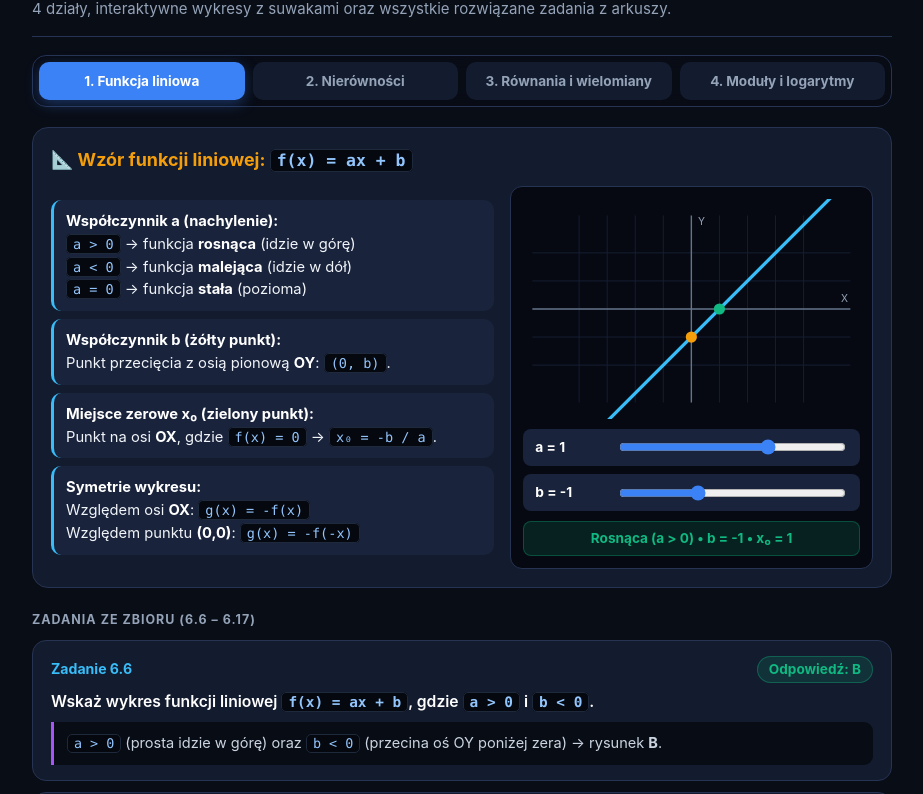
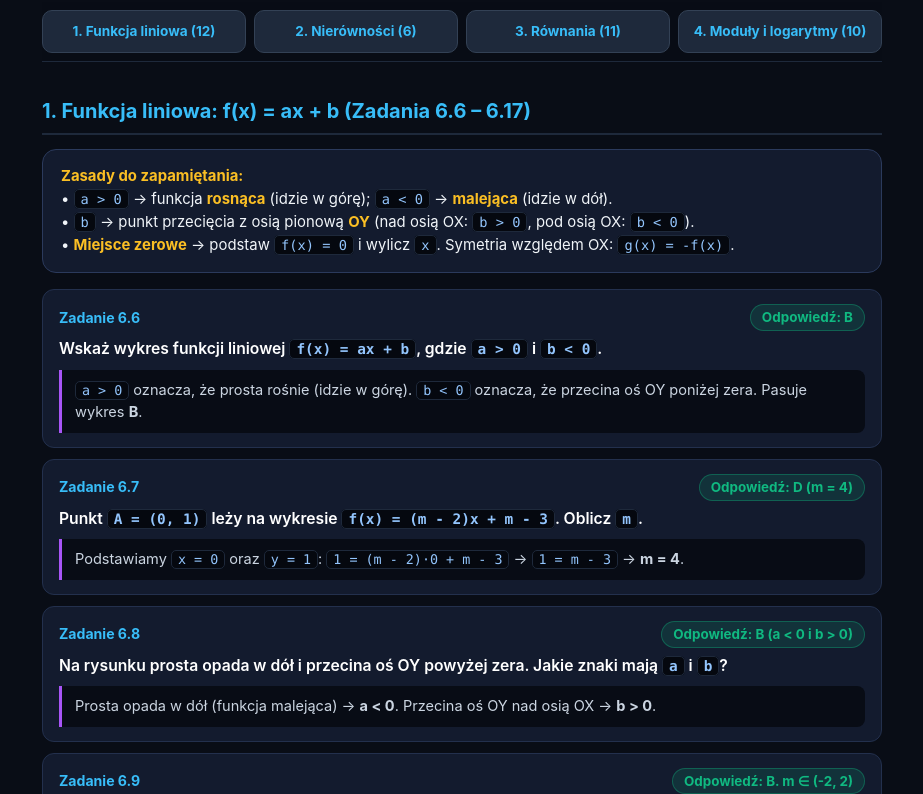
Before and after one commit to zagreusprincessoftheunderworld-cyber/Nicola_Special, a plain HTML site: page index.html in a window 1280 px wide. Shown: the part 100-894 px from the top of the page, without its empty margins (178-1101 px from the left). Drawn offline with Linux system fonts and the light colour scheme.

Commit message:
Update index.html

```diff
--- a/index.html
+++ b/index.html
@@ -3,125 +3,72 @@
 <head>
 <meta charset="UTF-8">
 <meta name="viewport" content="width=device-width, initial-scale=1.0">
-<title>Matematyka — Kompletna ściągawka przed sprawdzianem</title>
+<title>Ściągawka z matematyki — 37 zadań z rozwiązaniami</title>
 <style>
-  :root {
-    --bg: #090d16;
-    --card: #131b2e;
-    --card2: #19233c;
-    --border: #263352;
-    --blue: #3b82f6;
-    --cyan: #38bdf8;
-    --green: #10b981;
-    --amber: #f59e0b;
-    --purple: #a855f7;
-    --text: #f1f5f9;
-    --muted: #94a3b8;
-  }
+  html { scroll-behavior: smooth; }
   * { box-sizing: border-box; font-family: -apple-system, BlinkMacSystemFont, "Segoe UI", Roboto, sans-serif; }
-  body { background: var(--bg); color: var(--text); margin: 0; padding: 16px 16px 60px; line-height: 1.55; }
-  .wrap { max-width: 860px; margin: 0 auto; }
-
-  header { border-bottom: 1px solid var(--border); padding-bottom: 16px; margin-bottom: 18px; }
-  .tag { display: inline-block; background: rgba(56,189,248,0.12); color: var(--cyan); border: 1px solid rgba(56,189,248,0.3); font-size: 0.75rem; font-weight: 700; padding: 3px 10px; border-radius: 99px; text-transform: uppercase; margin-bottom: 8px; }
-  h1 { font-size: 1.65rem; margin: 0 0 4px; color: #fff; }
-  header p { margin: 0; color: var(--muted); font-size: 0.94rem; }
-
-  /* Tabs */
-  .tabs { display: grid; grid-template-columns: repeat(4, 1fr); gap: 8px; margin-bottom: 20px; position: sticky; top: 8px; z-index: 50; background: rgba(9,13,22,0.92); backdrop-filter: blur(8px); padding: 6px; border-radius: 14px; border: 1px solid var(--border); }
-  @media (max-width: 680px) { .tabs { grid-template-columns: repeat(2, 1fr); } }
-  .tab-btn { background: var(--card); border: 1px solid transparent; color: var(--muted); padding: 10px 8px; border-radius: 10px; font-weight: 700; font-size: 0.85rem; cursor: pointer; transition: 0.15s; }
-  .tab-btn:hover { color: #fff; border-color: var(--border); }
-  .tab-btn.active { background: var(--blue); color: #fff; box-shadow: 0 4px 14px rgba(59,130,246,0.35); }
-
-  .tab-content { display: none; }
-  .tab-content.active { display: block; }
-
-  /* Rule & Graph Box */
-  .panel-box { background: var(--card); border: 1px solid var(--border); border-radius: 16px; padding: 18px; margin-bottom: 18px; }
-  .panel-box h2 { margin: 0 0 12px; font-size: 1.12rem; color: var(--amber); }
-  .grid-2 { display: grid; grid-template-columns: 1.1fr 0.9fr; gap: 16px; align-items: center; }
-  @media (max-width: 720px) { .grid-2 { grid-template-columns: 1fr; } }
-
-  .rule-list { margin: 0; padding: 0; list-style: none; display: flex; flex-direction: column; gap: 8px; }
-  .rule-list li { background: var(--card2); padding: 10px 12px; border-radius: 10px; font-size: 0.92rem; border-left: 3px solid var(--cyan); }
-  .rule-list b { color: #fff; }
-
-  .graph-box { background: #060911; border: 1px solid var(--border); border-radius: 12px; padding: 12px; }
-  svg { width: 100%; height: 220px; display: block; }
-  .sliders { display: flex; flex-direction: column; gap: 8px; margin-top: 10px; }
-  .sl-row { background: var(--card2); padding: 8px 12px; border-radius: 8px; font-size: 0.86rem; display: flex; align-items: center; justify-content: space-between; gap: 10px; }
-  .sl-row b { min-width: 72px; color: #fff; }
-  .sl-row input { flex: 1; accent-color: var(--blue); cursor: pointer; }
-  .status { margin-top: 10px; background: rgba(16,185,129,0.14); color: var(--green); border: 1px solid rgba(16,185,129,0.3); padding: 6px 10px; border-radius: 8px; text-align: center; font-weight: 700; font-size: 0.85rem; }
-
-  /* Tasks */
-  .sec-label { font-size: 0.78rem; font-weight: 700; text-transform: uppercase; letter-spacing: 0.08em; color: var(--muted); margin: 22px 0 10px; }
-  .task { background: var(--card); border: 1px solid var(--border); border-radius: 14px; padding: 15px 18px; margin-bottom: 11px; }
-  .task-head { display: flex; justify-content: space-between; align-items: center; gap: 8px; margin-bottom: 7px; flex-wrap: wrap; }
-  .t-id { font-weight: 700; color: var(--cyan); font-size: 0.88rem; }
-  .t-ans { background: rgba(16,185,129,0.15); color: var(--green); border: 1px solid rgba(16,185,129,0.35); padding: 2px 11px; border-radius: 99px; font-weight: 700; font-size: 0.85rem; }
-  .t-q { font-weight: 600; font-size: 0.98rem; color: #fff; margin-bottom: 8px; }
-  .t-sol { background: #080c15; border-left: 3px solid var(--purple); padding: 10px 13px; border-radius: 0 9px 9px 0; font-size: 0.91rem; color: #cbd5e1; }
+  body { background: #090d16; color: #f1f5f9; margin: 0; padding: 16px 16px 70px; line-height: 1.55; }
+  .wrap { max-width: 840px; margin: 0 auto; }
+  h1 { font-size: 1.65rem; margin: 0 0 6px; color: #fff; }
+  .sub { color: #94a3b8; margin: 0 0 16px; font-size: 0.94rem; }
+  .nav { display: grid; grid-template-columns: repeat(4, 1fr); gap: 8px; position: sticky; top: 8px; z-index: 50; background: rgba(9,13,22,0.95); backdrop-filter: blur(8px); padding: 8px 0; border-bottom: 1px solid #1e293b; margin-bottom: 22px; }
+  @media (max-width: 640px) { .nav { grid-template-columns: repeat(2, 1fr); } }
+  .nav a { background: #1e293b; color: #38bdf8; text-decoration: none; text-align: center; padding: 10px 6px; border-radius: 10px; font-weight: 700; font-size: 0.85rem; border: 1px solid #334155; }
+  .nav a:hover { background: #3b82f6; color: #fff; }
+  h2 { color: #38bdf8; font-size: 1.25rem; margin: 34px 0 14px; padding-bottom: 6px; border-bottom: 2px solid #1e293b; scroll-margin-top: 75px; }
+  .rule { background: #131b2e; border: 1px solid #2b3a5c; border-radius: 14px; padding: 15px 18px; margin-bottom: 16px; font-size: 0.93rem; }
+  .rule b { color: #fbbf24; }
+  .task { background: #131b2e; border: 1px solid #23304d; border-radius: 12px; padding: 14px 16px; margin-bottom: 11px; }
+  .top { display: flex; justify-content: space-between; align-items: center; gap: 8px; margin-bottom: 6px; flex-wrap: wrap; }
+  .id { font-weight: 700; color: #38bdf8; font-size: 0.88rem; }
+  .ans { background: rgba(16,185,129,0.15); color: #10b981; border: 1px solid rgba(16,185,129,0.35); padding: 2px 11px; border-radius: 99px; font-weight: 700; font-size: 0.84rem; }
+  .q { font-weight: 600; margin-bottom: 8px; color: #fff; font-size: 0.98rem; }
+  .sol { background: #080c15; border-left: 3px solid #a855f7; padding: 9px 13px; border-radius: 0 8px 8px 0; font-size: 0.91rem; color: #cbd5e1; }
   code { background: #05080f; border: 1px solid #1e293b; padding: 1px 6px; border-radius: 5px; color: #93c5fd; font-family: Consolas, monospace; font-size: 0.92em; }
 </style>
 </head>
 <body>
 <div class="wrap">
-  <header>
-    <div class="tag">Matematyka • Poziom podstawowy</div>
-    <h1>Kompletna ściągawka przed sprawdzianem</h1>
-    <p>4 działy, interaktywne wykresy z suwakami oraz wszystkie rozwiązane zadania z arkuszy.</p>
-  </header>
+  <h1>Kompletna ściągawka przed sprawdzianem</h1>
+  <p class="sub">Wszystkie 37 zadań z arkuszy i kartkówki — każde osobno z pełnym wyjaśnieniem.</p>
 
-  <div class="tabs">
-    <button type="button" class="tab-btn active" data-tab="tab1">1. Funkcja liniowa</button>
-    <button type="button" class="tab-btn" data-tab="tab2">2. Nierówności</button>
-    <button type="button" class="tab-btn" data-tab="tab3">3. Równania i wielomiany</button>
-    <button type="button" class="tab-btn" data-tab="tab4">4. Moduły i logarytmy</button>
+  <div class="nav">
+    <a href="#d1">1. Funkcja liniowa (12)</a>
+    <a href="#d2">2. Nierówności (6)</a>
+    <a href="#d3">3. Równania (11)</a>
+    <a href="#d4">4. Moduły i logarytmy (10)</a>
   </div>
 
-  <!-- ==================== TAB 1: FUNKCJA LINIOWA ==================== -->
-  <div id="tab1" class="tab-content active">
-    <div class="panel-box">
-      <h2>📐 Wzór funkcji liniowej: <code>f(x) = ax + b</code></h2>
-      <div class="grid-2">
-        <ul class="rule-list">
-          <li><b>Współczynnik a (nachylenie):</b><br><code>a &gt; 0</code> → funkcja <b>rosnąca</b> (idzie w górę)<br><code>a &lt; 0</code> → funkcja <b>malejąca</b> (idzie w dół)<br><code>a = 0</code> → funkcja <b>stała</b> (pozioma)</li>
-          <li><b>Współczynnik b (żółty punkt):</b><br>Punkt przecięcia z osią pionową <b>OY</b>: <code>(0, b)</code>.</li>
-          <li><b>Miejsce zerowe x₀ (zielony punkt):</b><br>Punkt na osi <b>OX</b>, gdzie <code>f(x) = 0</code> → <code>x₀ = -b / a</code>.</li>
-          <li><b>Symetrie wykresu:</b><br>Względem osi <b>OX</b>: <code>g(x) = -f(x)</code><br>Względem punktu <b>(0,0)</b>: <code>g(x) = -f(-x)</code></li>
-        </ul>
+  <!-- ==================== 1. FUNKCJA LINIOWA ==================== -->
+  <h2 id="d1">1. Funkcja liniowa: f(x) = ax + b (Zadania 6.6 – 6.17)</h2>
+  <div class="rule">
+    <b>Zasady do zapamiętania:</b><br>
+    • <code>a &gt; 0</code> → funkcja <b>rosnąca</b> (idzie w górę); <code>a &lt; 0</code> → <b>malejąca</b> (idzie w dół).<br>
+    • <code>b</code> → punkt przecięcia z osią pionową <b>OY</b> (nad osią OX: <code>b &gt; 0</code>, pod osią OX: <code>b &lt; 0</code>).<br>
+    • <b>Miejsce zerowe</b> → podstaw <code>f(x) = 0</code> i wylicz <code>x</code>. Symetria względem OX: <code>g(x) = -f(x)</code>.
+  </div>
 
-        <div class="graph-box">
-          <svg viewBox="0 0 360 220">
-            <g stroke="#162036" stroke-width="1">
-              <line x1="60" y1="10" x2="60" y2="210"/><line x1="90" y1="10" x2="90" y2="210"/>
-              <line x1="120" y1="10" x2="120" y2="210"/><line x1="150" y1="10" x2="150" y2="210"/>
-              <line x1="210" y1="10" x2="210" y2="210"/><line x1="240" y1="10" x2="240" y2="210"/>
-              <line x1="270" y1="10" x2="270" y2="210"/><line x1="300" y1="10" x2="300" y2="210"/>
-              <line x1="10" y1="50" x2="350" y2="50"/><line x1="10" y1="80" x2="350" y2="80"/>
-              <line x1="10" y1="140" x2="350" y2="140"/><line x1="10" y1="170" x2="350" y2="170"/>
-            </g>
-            <line x1="10" y1="110" x2="350" y2="110" stroke="#64748b" stroke-width="1.5"/>
-            <line x1="180" y1="10" x2="180" y2="210" stroke="#64748b" stroke-width="1.5"/>
-            <text x="340" y="103" fill="#94a3b8" font-size="11">X</text>
-            <text x="187" y="20" fill="#94a3b8" font-size="11">Y</text>
-            <line id="linPath" x1="30" y1="290" x2="330" y2="-10" stroke="#38bdf8" stroke-width="3.5"/>
-            <circle id="linPtB" cx="180" cy="140" r="6" fill="#f59e0b"/>
-            <circle id="linPtZ" cx="210" cy="110" r="6" fill="#10b981"/>
-          </svg>
-          <div class="sliders">
-            <div class="sl-row"><b>a = <span id="outA">1</span></b><input type="range" id="inA" min="-3" max="3" step="0.5" value="1"></div>
-            <div class="sl-row"><b>b = <span id="outB">-1</span></b><input type="range" id="inB" min="-3" max="3" step="1" value="-1"></div>
-          </div>
-          <div class="status" id="linInfo">Rosnąca (a &gt; 0) • b = -1 • x₀ = 1</div>
-        </div>
-      </div>
-    </div>
+  <div class="task"><div class="top"><span class="id">Zadanie 6.6</span><span class="ans">Odpowiedź: B</span></div><div class="q">Wskaż wykres funkcji liniowej <code>f(x) = ax + b</code>, gdzie <code>a &gt; 0</code> i <code>b &lt; 0</code>.</div><div class="sol"><code>a &gt; 0</code> oznacza, że prosta rośnie (idzie w górę). <code>b &lt; 0</code> oznacza, że przecina oś OY poniżej zera. Pasuje wykres <b>B</b>.</div></div>
+  <div class="task"><div class="top"><span class="id">Zadanie 6.7</span><span class="ans">Odpowiedź: D (m = 4)</span></div><div class="q">Punkt <code>A = (0, 1)</code> leży na wykresie <code>f(x) = (m - 2)x + m - 3</code>. Oblicz <code>m</code>.</div><div class="sol">Podstawiamy <code>x = 0</code> oraz <code>y = 1</code>: <code>1 = (m - 2)·0 + m - 3</code> → <code>1 = m - 3</code> → <b>m = 4</b>.</div></div>
+  <div class="task"><div class="top"><span class="id">Zadanie 6.8</span><span class="ans">Odpowiedź: B (a &lt; 0 i b &gt; 0)</span></div><div class="q">Na rysunku prosta opada w dół i przecina oś OY powyżej zera. Jakie znaki mają <code>a</code> i <code>b</code>?</div><div class="sol">Prosta opada w dół (funkcja malejąca) → <b>a &lt; 0</b>. Przecina oś OY nad osią OX → <b>b &gt; 0</b>.</div></div>
+  <div class="task"><div class="top"><span class="id">Zadanie 6.9</span><span class="ans">Odpowiedź: B. m ∈ (-2, 2)</span></div><div class="q">Funkcja liniowa <code>f(x) = (m² - 4)x + 2</code> jest malejąca, gdy...</div><div class="sol">Funkcja maleje, gdy współczynnik przy x jest ujemny: <code>m² - 4 &lt; 0</code> → <code>m² &lt; 4</code> → <b>m ∈ (-2, 2)</b>.</div></div>
+  <div class="task"><div class="top"><span class="id">Zadanie 6.10</span><span class="ans">Odpowiedź: A. f(x) = -1/3 x + 7/3</span></div><div class="q">Wiadomo, że <code>f(1) = 2</code> oraz punkt <code>P = (-2, 3)</code> należy do wykresu. Wyznacz wzór funkcji.</div><div class="sol">Mamy dwa punkty: (1, 2) i (-2, 3). Nachylenie <code>a = (3 - 2) / (-2 - 1) = -1/3</code>. Podstawiamy (1, 2): <code>2 = -1/3·1 + b</code> → <b>b = 7/3</b>.</div></div>
+  <div class="task"><div class="top"><span class="id">Zadanie 6.11</span><span class="ans">Odpowiedź: A. ⟨-10, 2⟩</span></div><div class="q">Funkcja <code>f(x) = 3x - 4</code> jest określona dla <code>x ∈ ⟨-2, 2⟩</code>. Wyznacz zbiór wartości.</div><div class="sol">Liczymy wartości na krańcach przedziału: <code>f(-2) = 3(-2) - 4 = -10</code> oraz <code>f(2) = 3(2) - 4 = 2</code>. Zbiór wartości: <b>⟨-10, 2⟩</b>.</div></div>
+  <div class="task"><div class="top"><span class="id">Zadanie 6.12</span><span class="ans">Odpowiedź: D (a &gt; 0 i b &lt; 0)</span></div><div class="q">Funkcja <code>f(x) = ax + b</code> jest rosnąca i ma dodatnie miejsce zerowe.</div><div class="sol">Rosnąca → <b>a &gt; 0</b>. Aby prosta idąca w górę przecięła oś OX na prawo od zera, musi zaczynać się pod osią OX → <b>b &lt; 0</b>.</div></div>
+  <div class="task"><div class="top"><span class="id">Zadanie 6.13</span><span class="ans">Odpowiedź: B (m = 0)</span></div><div class="q">Na wykresie <code>f(x) = (m - 1)x + 3</code> leży punkt <code>S = (5, -2)</code>. Oblicz <code>m</code>.</div><div class="sol">Podstawiamy <code>x = 5, y = -2</code>: <code>-2 = (m - 1)·5 + 3</code> → <code>-5 = 5(m - 1)</code> → <code>m - 1 = -1</code> → <b>m = 0</b>.</div></div>
+  <div class="task"><div class="top"><span class="id">Zadanie 6.14</span><span class="ans">Odpowiedź: C (b = -8/3)</span></div><div class="q">Funkcja <code>f(x) = 2x + b</code> ma takie samo miejsce zerowe, jakie ma <code>g(x) = -3x + 4</code>. Oblicz <code>b</code>.</div><div class="sol">Miejsce zerowe g: <code>-3x + 4 = 0 → x = 4/3</code>. Podstawiamy do f: <code>2·(4/3) + b = 0</code> → <b>b = -8/3</b>.</div></div>
+  <div class="task"><div class="top"><span class="id">Zadanie 6.15</span><span class="ans">Odpowiedź: B. g(x) = 2x - 2</span></div><div class="q">Na rysunku <code>f(x) = -2x + 2</code>. Wykres <code>g</code> jest symetryczny względem osi poziomej (OX).</div><div class="sol">Symetria względem osi OX zmienia znak całego wzoru: <code>g(x) = -(-2x + 2)</code> = <b>2x - 2</b>.</div></div>
+  <div class="task"><div class="top"><span class="id">Zadanie 6.16</span><span class="ans">Odpowiedź: A. m &lt; -2/3</span></div><div class="q">Miejsce zerowe funkcji <code>f(x) = x + 3m</code> jest większe od 2 dla każdego <code>m</code> spełniającego...</div><div class="sol">Miejsce zerowe: <code>x = -3m &gt; 2</code>. Dzielimy przez -3 (odwracamy znak nierówności!) → <b>m &lt; -2/3</b>.</div></div>
+  <div class="task"><div class="top"><span class="id">Zadanie 6.17</span><span class="ans">Odpowiedź: A. g(x) = 2x + 2</span></div><div class="q"><code>f(0) = -2</code> i <code>f(1) = 0</code> (czyli <code>f(x) = 2x - 2</code>). Wykres <code>g</code> jest symetryczny względem (0, 0).</div><div class="sol">Symetria względem (0, 0) zmienia znak przy x i przy całym wzorze: <code>g(x) = -f(-x) = -(2(-x) - 2)</code> = <b>2x + 2</b>.</div></div>
 
-    <div class="sec-label">Zadania ze zbioru (6.6 – 6.17)</div>
-    <div class="task"><div class="task-head"><span class="t-id">Zadanie 6.6</span><span class="t-ans">Odpowiedź: B</span></div><div class="t-q">Wskaż wykres funkcji liniowej <code>f(x) = ax + b</code>, gdzie <code>a &gt; 0</code> i <code>b &lt; 0</code>.</div><div class="t-sol"><code>a &gt; 0</code> (prosta idzie w górę) oraz <code>b &lt; 0</code> (przecina oś OY poniżej zera) → rysunek <b>B</b>.</div></div>
-    <div class="task"><div class="task-head"><span class="t-id">Zadanie 6.7</span><span class="t-ans">Odpowiedź: D (m = 4)</span></div><div class="t-q">Punkt <code>A = (0, 1)</code> leży na wykresie <code>f(x) = (m - 2)x + m - 3</code>. Oblicz <code>m</code>.</div><div class="t-sol">Podstawiamy <code>x = 0, y = 1</code>: <code>1 = (m - 2)·0 + m - 3</code> → <code>1 = m - 3</code> → <b>m = 4</b>.</div></div>
-    <div class="task"><div class="task-head"><span class="t-id">Zadanie 6.8</span><span class="t-ans">Odpowiedź: B (a &lt; 0 i b &gt; 0)</span></div><div class="t-q">Na rysunku prosta opada w dół i przecina oś OY powyżej zera. Jakie znaki mają <code>a</code> i <code>b</code>?</div><div class="t-sol">Prosta opada w dół (funkcja malejąca) → <b>a &lt; 0</b>. Przecina OY nad osią OX → <b>b &gt; 0</b>.</div></div>
-    <div class="task"><div class="task-head"><span class="t-id">Zadanie 6.9</span><span class="t-ans">Odpowiedź: B. m ∈ (-2, 2)</span></div><div class="t-q">Funkcja liniowa <code>f(x) = (m² - 4)x + 2</code> jest malejąca, gdy...</div><div class="t-sol">Funkcja maleje, gdy współczynnik przy x jest ujemny: <code>m² - 4 &lt; 0</code> → <code>m² &lt; 4</code> → <b>m ∈ (-2, 2)</b>.</div></div>
+  <!-- ==================== 2. NIERÓWNOŚCI ==================== -->
+  <h2 id="d2">2. Nierówności liniowe i kwadratowe</h2>
+  <div class="rule">
+    <b>Zasady do zapamiętania:</b><br>
+    • Gdy dzielisz lub mnożysz nierówność przez <b>liczbę ujemną</b>, znak nierówności (<code>&lt;</code> / <code>&gt;</code>) zawsze się <b>odwraca</b>!<br>
+    • <code>&lt;, &gt;</code> → kółko otwarte i nawias <code>( )</code>; <code>≤, ≥</code> → kółko zamalowane i nawias <code>⟨ ⟩</code>.<br>
+    • Kwadratowe: <code>a &gt; 0</code> (ramiona w górę ∪) → <code>&gt; 0</code> na zewnątrz; <code>a &lt; 0</code> (ramiona w dół ∩) → <code>&gt; 0</code> między pierwiastkami.
+  </div>
+
+  <div class="task"><div class="top"><span class="id">Zadanie 5.42 (Liniowa)</span><span class="ans">Odpowiedź: B (6)</span></div><div class="q">Podaj największą liczbę całkowitą spełniającą nierówność: <code>x/4 - √3 &lt; 0</code></div><div class="sol"><code>x/4 &lt; √3</code> → <code>x &lt; 4√3</code>. Szacujemy: <code>√3 ≈ 1,73</code>, więc <code>4 · 1,73 = 6,92</code>. Największa liczba całkowita mniejsza od 6,92 to <b>6</b>.</div></div>
+  <div class="task"><div class="top"><span class="id">Zadanie 5.7 (Liniowa z ułamkami)</span><span class="ans">Odpowiedź: B (2)</span></div><div class="q">Podaj najmniejszą liczbę całkowitą spełniającą nierówność: <code>3/8 + x/6 &lt; 5x/12</code></div><div class="sol">Mnożymy całość przez wspólny mianownik 24: <code>9 + 4x &lt; 10x</code> → <code>9 &lt; 6x</code> → <code>x &gt; 1,5</code>. Najmniejsza całkowita to <b>2</b>.</div></div>
```
